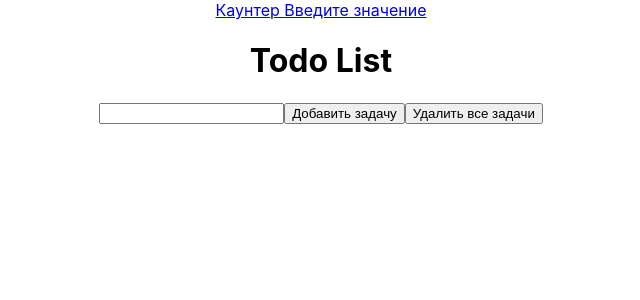
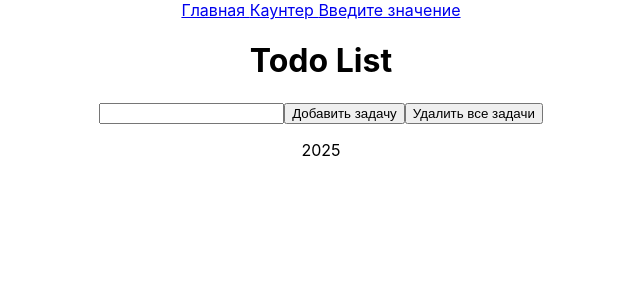
Before and after one commit to Elisei-Trifan/React-learning, a React (Create React App) app: page / in a window 1280 px wide. Shown: the top 300 px of the page, without its empty margins (319-959 px from the left). Built offline with nearby package versions, Linux system fonts and the light colour scheme.

Commit message:
layout and Outlet

```diff
--- a/src/App2.js
+++ b/src/App2.js
@@ -4,16 +4,19 @@ import './App2.css'
 import TodoRoot from './components/Todo/TodoRoot'
 import Counter from './components/Counter'
 import InputRef from './components/InputRef'
+import Layout from './components/Layout'
 
 const App2 = () => {
   return (
     <div className="App2">
       <BrowserRouter>
         <Routes>
-          <Route path="/" element={<TodoRoot />} />
-          <Route path="/counter" element={<Counter />} />
-          <Route path="/inputRef" element={<InputRef />} />
-          <Route path="*" element={<h1>NotFoundPage</h1>} />
+          <Route path="/" element={<Layout />}>
+            <Route index element={<TodoRoot />} />
+            <Route path="/counter" element={<Counter />} />
+            <Route path="/inputRef" element={<InputRef />} />
+            <Route path="*" element={<h1>NotFoundPage</h1>} />
+          </Route>
         </Routes>
       </BrowserRouter>
     </div>
--- a/src/components/Layout.js
+++ b/src/components/Layout.js
@@ -1,12 +1,17 @@
 import React from 'react'
-import { Link } from 'react-router-dom'
+import { Link, Outlet } from 'react-router-dom'
 
 const Layout = () => {
   return (
-    <header>
-      <Link to="/"> Главная </Link>
-      <Link to="/"> Главная </Link>
-    </header>
+    <>
+      <header className="header">
+        <Link to="/"> Главная </Link>
+        <Link to="/counter"> Каунтер </Link>
+        <Link to="/inputRef"> Введите значение </Link>
+      </header>
+      <Outlet />
+      <footer> 2025 </footer>
+    </>
   )
 }
 
--- a/src/components/Todo/TodoRoot.js
+++ b/src/components/Todo/TodoRoot.js
@@ -7,8 +7,6 @@ import TodoList from './TodoList'
 const TodoRoot = () => {
   return (
     <div>
-      <Link to={'/counter'}> Каунтер </Link>
-      <Link to={'/inputRef'}> Введите значение </Link>
       <InputField />
       <TodoList />
     </div>
```
